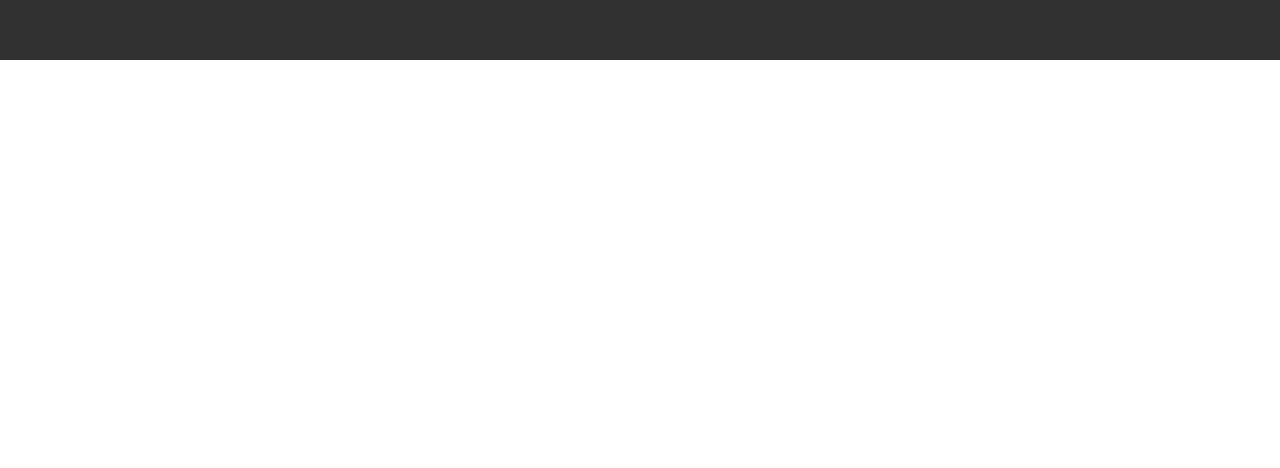
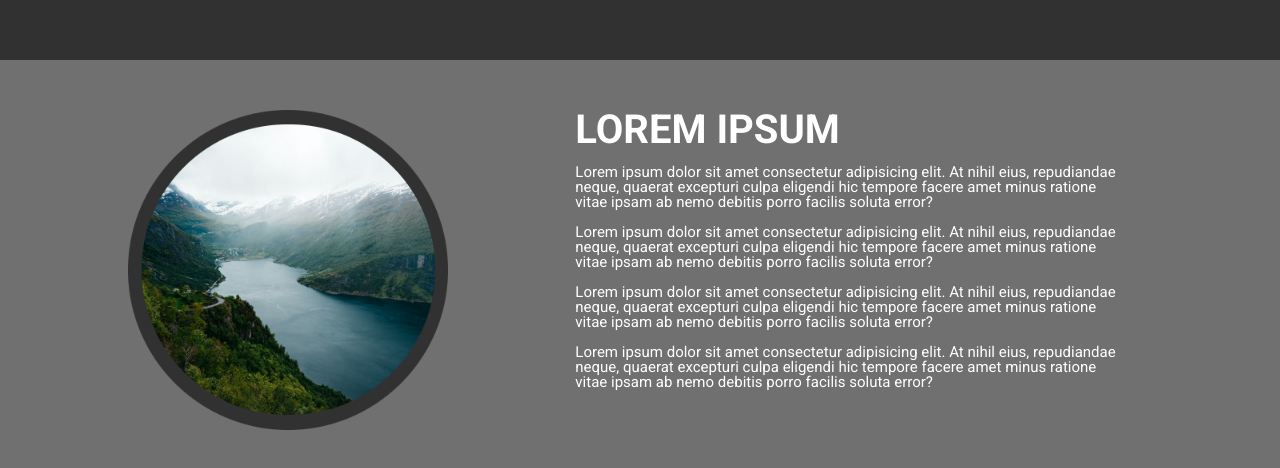
Before and after one commit to bolodissenoura/front-chalenge-with-React-DOT, a React (Vite) app: page / in a window 1280 px wide. Shown: the part 1540-2008 px from the top of the page. Before the commit the page ends 1600 px from the top, so only its background shows below. Built offline with nearby package versions, Linux system fonts and the light colour scheme.

Commit message:
:zap: Add Section About and components on organisms named About too

```diff
--- a/index.html
+++ b/index.html
@@ -5,7 +5,7 @@
   <meta charset="UTF-8" />
   <link rel="icon" type="image/svg+xml" href="/src/favicon.svg" />
   <meta name="viewport" content="width=device-width, initial-scale=1.0" />
-  <title>Vite App</title>
+  <title>Dot - Challenge React</title>
 
   <!-- Fonts Google -->
   <link rel="preconnect" href="https://fonts.googleapis.com">
--- /dev/null
+++ b/src/organisms/About/index.tsx
@@ -0,0 +1,37 @@
+import * as S from './styles';
+import imgAbout from '../../assets/about/about-img.png';
+
+
+const About = () => {
+    return <S.About>
+        <div className="pd-about wrapper">
+            <div className="about-img">
+                <img src={imgAbout} className="about-img" alt="" />
+            </div>
+            <p className="about-text">
+                <span className="about-title">LOREM IPSUM</span>
+                <br /><br />
+                Lorem ipsum dolor sit amet consectetur adipisicing elit. At nihil eius, repudiandae neque, quaerat
+                excepturi culpa eligendi hic tempore facere amet minus ratione vitae ipsam ab nemo debitis porro facilis
+                soluta error?
+                <br /><br />
+                <strong>
+                    Lorem ipsum dolor sit amet consectetur adipisicing elit. At nihil eius, repudiandae neque, quaerat
+                    excepturi culpa eligendi hic tempore facere amet minus ratione vitae ipsam ab nemo debitis porro
+                    facilis
+                    soluta error?
+                </strong>
+                <br /><br />
+                Lorem ipsum dolor sit amet consectetur adipisicing elit. At nihil eius, repudiandae neque, quaerat
+                excepturi culpa eligendi hic tempore facere amet minus ratione vitae ipsam ab nemo debitis porro facilis
+                soluta error?
+                <br /><br />
+                Lorem ipsum dolor sit amet consectetur adipisicing elit. At nihil eius, repudiandae neque, quaerat
+                excepturi culpa eligendi hic tempore facere amet minus ratione vitae ipsam ab nemo debitis porro facilis
+                soluta error?
+            </p>
+        </div>
+    </S.About>
+}
+
+export default About;
--- /dev/null
+++ b/src/organisms/About/styles.ts
@@ -0,0 +1,51 @@
+import styled from 'styled-components';
+
+export const About = styled.div`
+    .about-img {
+        width: 20em;
+    }
+
+    .pd-about {
+        padding: 50px;
+        padding-left: 8em;
+    }
+
+    .about-text {
+        padding-left: 60px;
+        color: #fff;
+        font-size: 15px !important;
+        width: 37em;
+    }
+
+    .about-title {
+        color: #fff;
+        font-size: 40px !important;
+        font-weight: 700;
+    }
+
+    .wrapper {
+        display: grid;
+        grid-template-columns: repeat(auto-fill, minmax(250px, 1fr));
+        grid-gap: 60px;
+    }
+
+
+    @media only screen and (max-width: 800px) {
+        .pd-about {
+            padding: 50px;
+            padding-left: 2em;
+        }
+
+        .about-text {
+            padding-left: 20px;
+            color: #fff;
+            font-size: 15px !important;
+            width: auto;
+        }
+
+        .about-subtitle {
+            padding-left: 20px;
+        }
+
+    }
+`
--- a/src/templates/Frontend/index.tsx
+++ b/src/templates/Frontend/index.tsx
@@ -1,12 +1,13 @@
 import * as S from './styles';
 import Header from '../../organisms/Header';
+import About from '../../organisms/About';
 
 type FrontendProps = {
     children: React.ReactNode;
 };
 
-const Frontend = ({children} : FrontendProps) => {
- return(
+const Frontend = ({ children }: FrontendProps) => {
+    return (
         <>
             <S.SectionHome>
                 <Header></Header>
@@ -14,6 +15,9 @@ const Frontend = ({children} : FrontendProps) => {
             <S.SectionCard>
                 <h1>CARD TEST</h1>
             </S.SectionCard>
+            <S.SectionAbout>
+                <About></About>
+            </S.SectionAbout>
         </>
     )
 }
--- a/src/templates/Frontend/styles.ts
+++ b/src/templates/Frontend/styles.ts
@@ -13,7 +13,9 @@ export const SectionCard = styled.section`
     background-repeat: no-repeat;
     background-color: #313131;
     background-size: cover;
-    justify-content: center;
-    text-align: center;
 
 `
+export const SectionAbout = styled.section`
+    height: auto;
+    background-color: #707070;
+`
```
Also changed, not shown: src/assets/about/about-img.png (added). Lines whose indentation alone changed are shown as unchanged.
